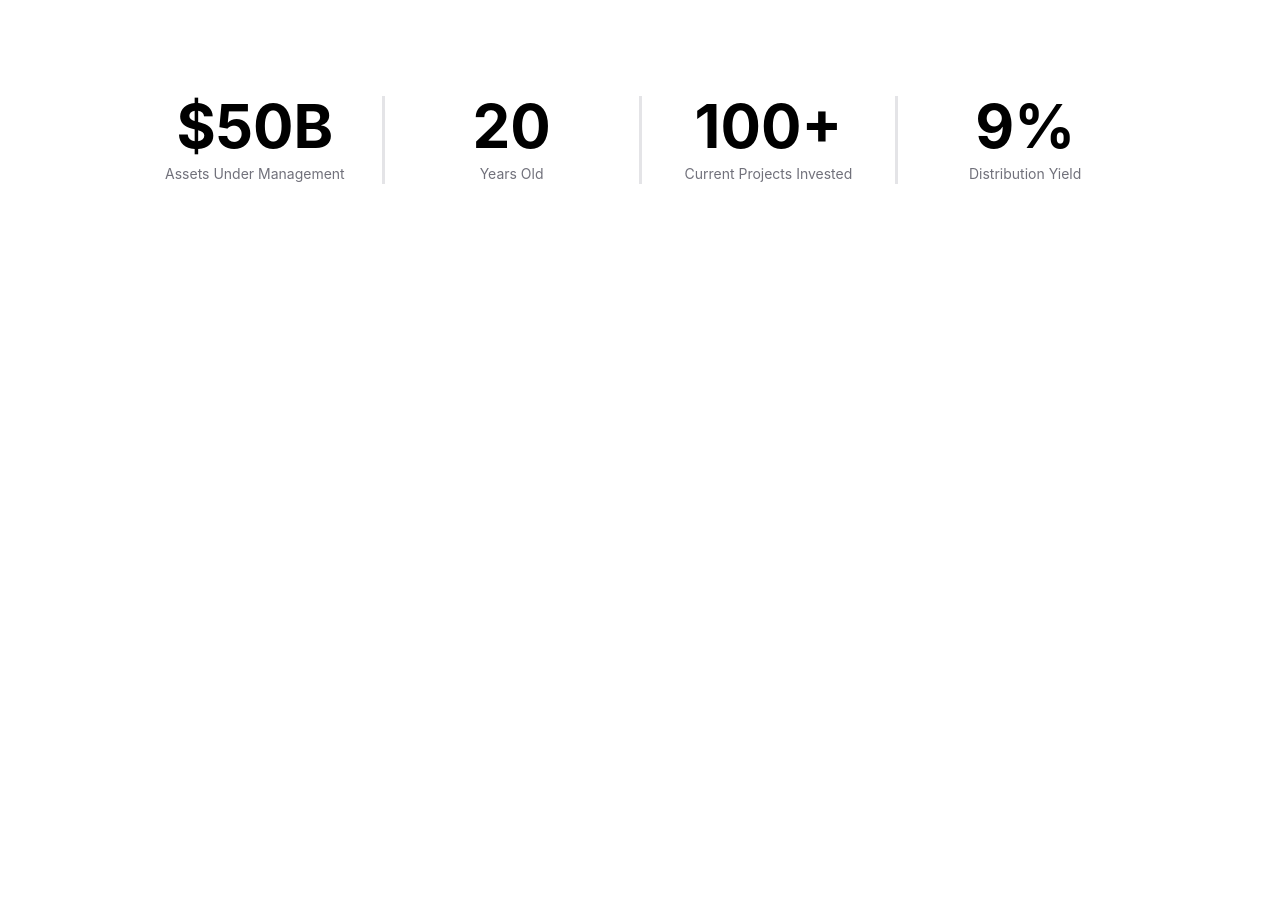
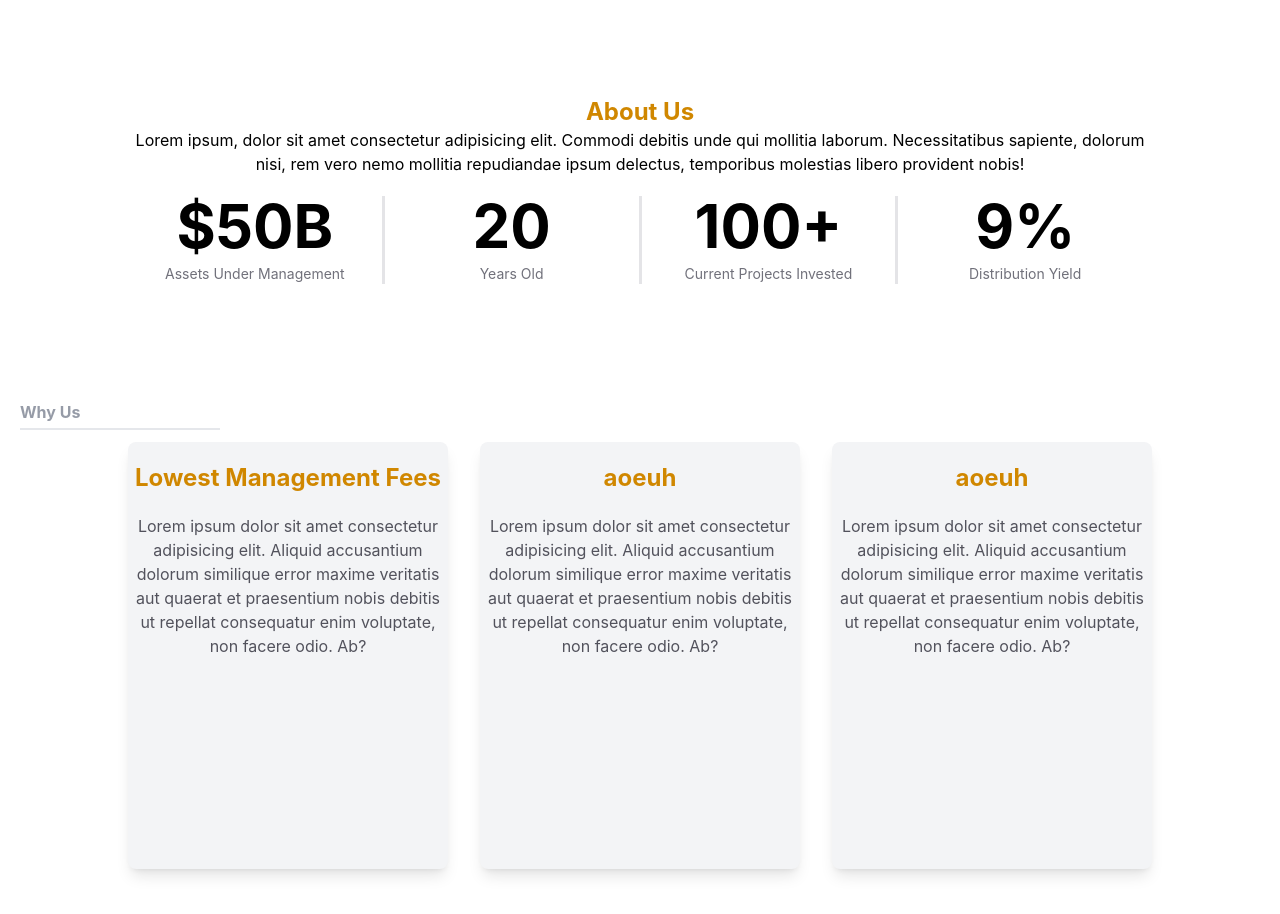
Before and after one commit to Wilozz/Fund-Website-Template, a React (Vite) app: page / in a window 1280 px wide. Shown: the part 800-1714 px from the top of the page. Before the commit the page ends 1600 px from the top, so only its background shows below. Built offline with nearby package versions, Linux system fonts and the light colour scheme.

Commit message:
Added why us page

```diff
--- a/src/pages/HomePage.tsx
+++ b/src/pages/HomePage.tsx
@@ -22,8 +22,12 @@ export function HomePage() {
             </section>
 
             {/* About us section */}
-            <section className="relative h-screen w-full text-black px-4 py-24">
-                <div className="max-w-5xl mx-auto flex flex-col sm:flex-row divide-y sm:divide-y-0 sm:divide-x-3 divide-zinc-200">
+            <section className="relative w-full text-black px-4 py-24">
+                <div className="max-w-5xl text-center mx-auto">
+                    <h1 className="text-2xl font-bold text-yellow-600">About Us</h1>
+                    <p>Lorem ipsum, dolor sit amet consectetur adipisicing elit. Commodi debitis unde qui mollitia laborum. Necessitatibus sapiente, dolorum nisi, rem vero nemo mollitia repudiandae ipsum delectus, temporibus molestias libero provident nobis!</p>
+                </div>
+                <div className="py-5 max-w-5xl mx-auto flex flex-col sm:flex-row divide-y sm:divide-y-0 sm:divide-x-3 divide-zinc-200">
                     <div className="flex-1 py-6 sm:py-0 text-center">
                         <p className="text-6xl font-bold">$50B</p>
                         <p className="mt-2 text-zinc-500 text-sm">Assets Under Management</p>
@@ -42,6 +46,27 @@ export function HomePage() {
                     </div>
                 </div>
             </section>
+
+            <section className="h-screen">
+                <div className="px-5 text-start mx-auto">
+                    <h1 className="text-base font-bold text-gray-500 opacity-70">Why Us</h1>
+                    <hr className="w-50 border-t-2 border-gray-200 my-1"/>
+                </div>
+                <div className="max-w-5xl mx-auto grid grid-cols-1 sm:grid-cols-3 gap-8 py-2">
+                    <div className="aspect-3/4 bg-gray-100 rounded-lg shadow-lg flex flex-col justify-start items-center text-center">
+                        <h1 className="py-5 text-yellow-600 font-bold text-2xl">Lowest Management Fees</h1>
+                        <p className="text-zinc-600">Lorem ipsum dolor sit amet consectetur adipisicing elit. Aliquid accusantium dolorum similique error maxime veritatis aut quaerat et praesentium nobis debitis ut repellat consequatur enim voluptate, non facere odio. Ab?</p>
+                    </div>
+                    <div className="aspect-3/4 bg-gray-100 rounded-lg shadow-lg flex flex-col justify-start items-center text-center">
+                        <h1 className="py-5 text-yellow-600 font-bold text-2xl">aoeuh</h1>
+                        <p className="text-zinc-600">Lorem ipsum dolor sit amet consectetur adipisicing elit. Aliquid accusantium dolorum similique error maxime veritatis aut quaerat et praesentium nobis debitis ut repellat consequatur enim voluptate, non facere odio. Ab?</p>
+                    </div>
+                    <div className="aspect-3/4 bg-gray-100 rounded-lg shadow-lg flex flex-col justify-start items-center text-center">
+                        <h1 className="py-5 text-yellow-600 font-bold text-2xl">aoeuh</h1>
+                        <p className="text-zinc-600">Lorem ipsum dolor sit amet consectetur adipisicing elit. Aliquid accusantium dolorum similique error maxime veritatis aut quaerat et praesentium nobis debitis ut repellat consequatur enim voluptate, non facere odio. Ab?</p>
+                    </div>
+                </div>
+            </section>
         </div>
     )
 }
```
